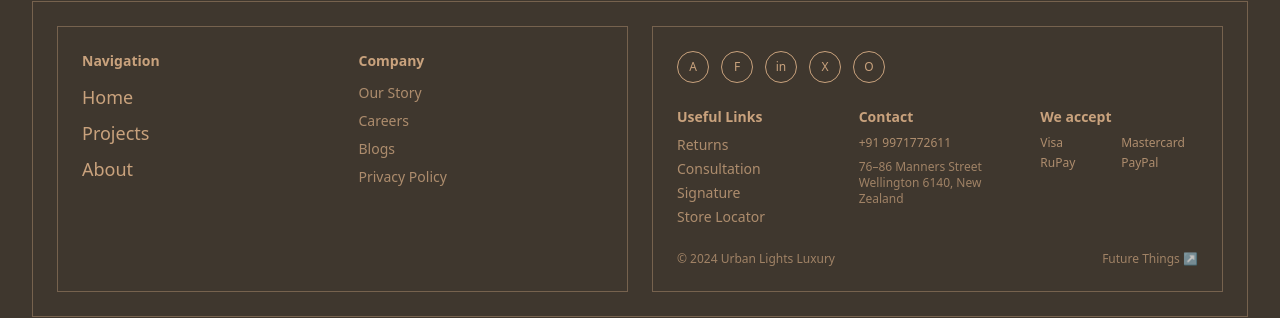
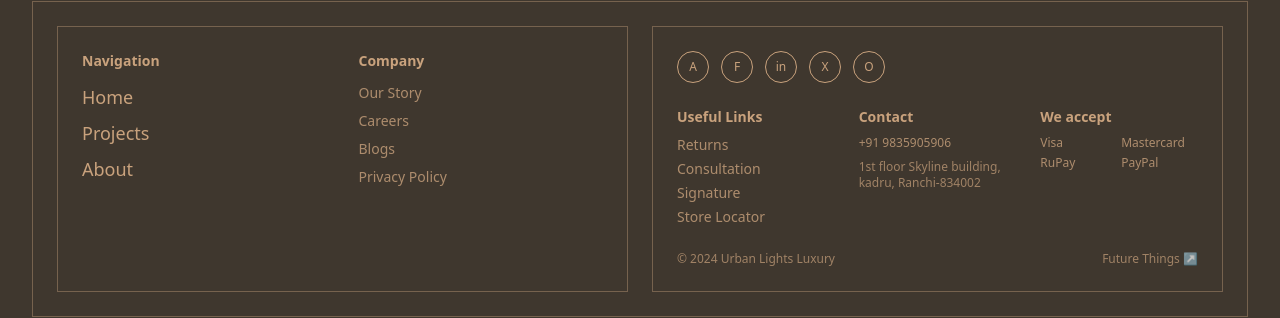
Before and after one commit to EnegixGlobal/Urban-Light, a React (Vite) app in the folder client/: page / in a window 1280 px wide. Shown: the part 4661-4979 px from the top of the page. Built offline with nearby package versions, Linux system fonts and the light colour scheme; no server answers.

Commit message:
footer updated

```diff
--- a/client/src/components/Footer.jsx
+++ b/client/src/components/Footer.jsx
@@ -67,11 +67,10 @@ const Footer = () => {
             <div>
               <h3 className="text-sm font-semibold mb-2">Contact</h3>
               <p className="opacity-80 text-xs mb-2">
-                +91 9971772611
+                +91 9835905906
               </p>
               <p className="text-xs opacity-70">
-                76–86 Manners Street <br />
-                Wellington 6140, New Zealand
+                1st floor Skyline building, kadru, Ranchi-834002 <br />
               </p>
             </div>
 
```
